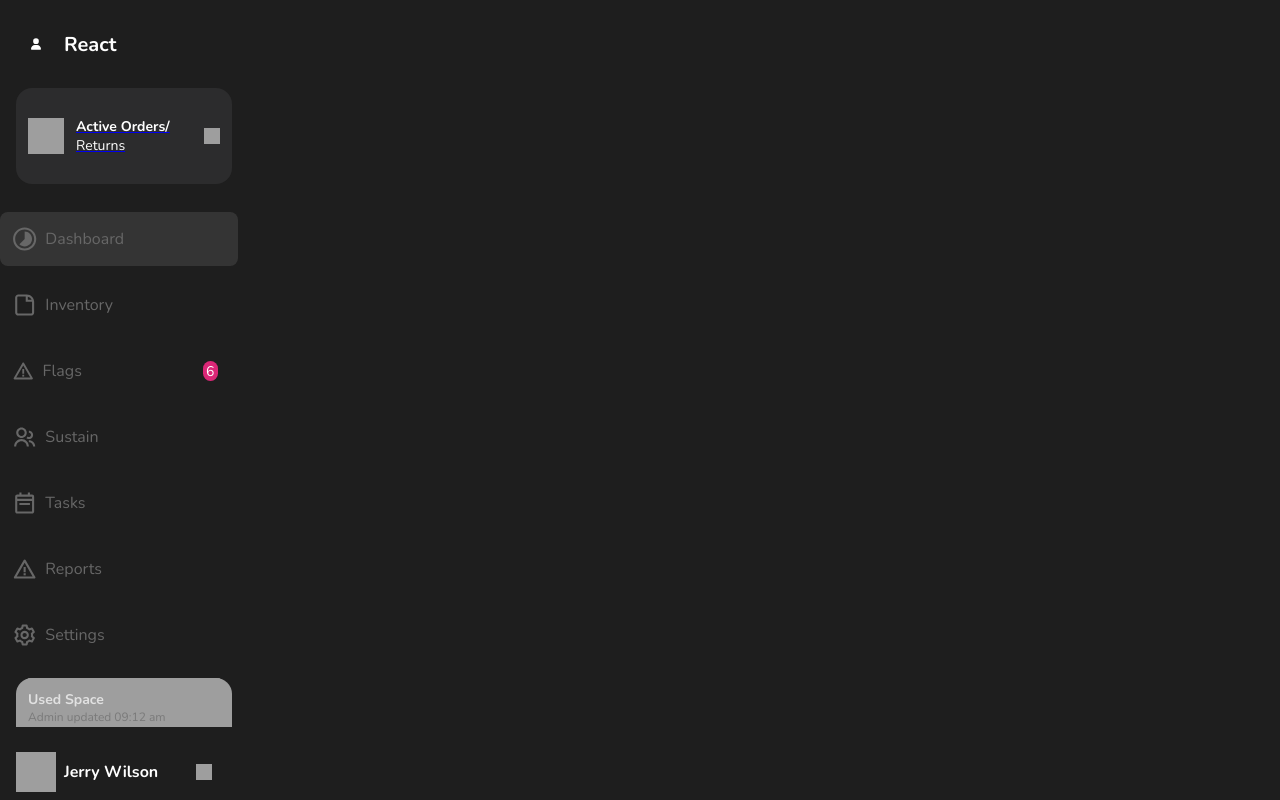
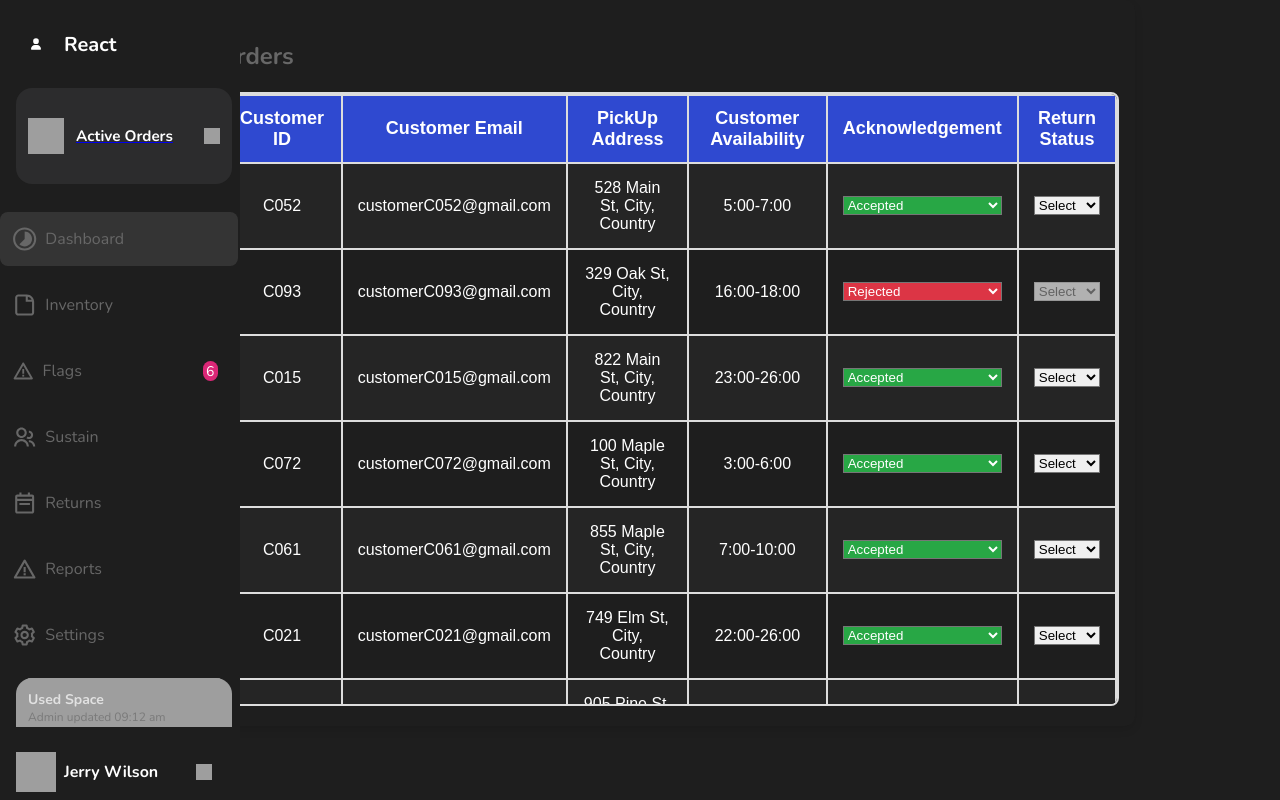
Before and after one commit to Agarwalvidu/orderprocess, a React (Create React App) app: page /return in a window 1280 px wide. Built offline with nearby package versions, Linux system fonts and the light colour scheme; grey boxes are pictures that could not be loaded.

Commit message:
return table added and flag table fixed

```diff
--- a/src/App.js
+++ b/src/App.js
@@ -5,6 +5,7 @@ import { CustomerOrders } from "./components/sustain/sustain";
 import { Inventory } from "./components/Inventory/inventory";
 import Layout from "./components/dashboard/toggle";
 import OrdersTable from "./components/activeorder/activeorder";
+import ReturnOrders from "./components/return/return";
 import { FlaggedOrders } from "./components/flags/flags";
 
 function App() {
@@ -17,6 +18,7 @@ function App() {
       <Route path="/inventory" element={<Inventory />} />
       <Route path="/orders" element={<OrdersTable />} />
       <Route path="/flags" element={<FlaggedOrders />} />
+      <Route path="/return" element={<ReturnOrders/>} />
     </Routes>
     </Layout>
   </BrowserRouter>
--- a/src/components/activeorder/activeorder.css
+++ b/src/components/activeorder/activeorder.css
@@ -72,6 +72,31 @@
 .unique-active-orders-table tr:nth-child(even) td {
   background-color: #1e1e1e;
 }
+/* Green for Accepted */
+.ack-dropdown.green {
+  background-color: #28a745;  /* Green for Accepted */
+  color: white;
+}
+
+/* Red for Rejected */
+.ack-dropdown.red {
+  background-color: #dc3545;  /* Red for Rejected */
+  color: white;
+}
+
+/* Ensure return status dropdown has consistent styling */
+.return-status-dropdown {
+  background-color: #f0f0f0;
+}
+
+.return-status-dropdown {
+  width: 100%;
+}
+
+.ack-dropdown {
+  width: 100%;
+}
+
 
 /* Responsive Design */
 @media (max-width: 1280px) {
--- a/src/components/dashboard/dash.css
+++ b/src/components/dashboard/dash.css
@@ -201,7 +201,7 @@ background: #1d1d1d;
 }
 
 .sidebar-title {
-  font-size: 0.875rem;
+  font-size: 0.95rem;
   font-weight: bold;
   color: white;
 }
--- a/src/components/dashboard/sidebar.js
+++ b/src/components/dashboard/sidebar.js
@@ -19,9 +19,9 @@ const sidebarItems = [
       { id: '1', title: 'Inventory', notifications: false, path:'/inventory' },
       { id: '2', title: 'Flags', notifications: 6, path:'/flags' },
       { id: '3', title: 'Sustain', notifications: false, path:'sustain' },
+      { id: '4', title: 'Returns', notifications: false, path:'/return'},
     ],
     [
-      { id: '4', title: 'Tasks', notifications: false },
       { id: '5', title: 'Reports', notifications: false },
       { id: '6', title: 'Settings', notifications: false },
     ],
@@ -61,8 +61,7 @@ const sidebarItems = [
       <div className="sidebar-header-content">
         <Icon path="res-react-dash-sidebar-card" className="icon-size" />
         <div className="sidebar-header-text">
-          <div className="sidebar-title">Active Orders/ </div>
-          <div className="sidebar-subtitle">Returns</div>
+          <div className="sidebar-title">Active Orders </div>
         </div>
         <div className="sidebar-grow"></div>
         <Icon
--- a/src/components/flags/flags.css
+++ /dev/null
@@ -1,86 +0,0 @@
-
-/* Centering the table container and shifting slightly to the right */
-.flags-container {
-    max-width: 1000px;
-    width: 90%;
-    background: #1e1e1e;
-    border-radius: 10px;
-    box-shadow: 0 4px 8px rgba(0, 0, 0, 0.1);
-    overflow-y: auto;
-    overflow-x: hidden;
-    max-height: 90vh;
-    scroll-behavior: smooth;
-    display: flex;
-    flex-direction: column;
-    padding: 20px;
-    margin-left: 180px; /* Shift the entire table to the right */
-}
-
-/* Centering the table */
-.scrollable-flags-table {
-    display: flex;
-    justify-content: center;
-    width: 100%;
-    margin-left: 20px; /* Slight shift to the right */
-}
-
-/* Table Styling */
-.flagged-orders-table {
-    width: auto;
-    border-collapse: collapse;
-    background-color: #1e1e1e;
-    margin: 0 auto; /* Keeps table centered in its container */
-}
-
-/* Table Header */
-.flagged-orders-table th {
-    background-color: #2f49d0;
-    color: white;
-    font-size: 18px;
-    padding: 15px;
-    border: 2px solid #ddd;
-    text-align: center;
-}
-
-/* Table Data */
-.flagged-orders-table td {
-    border: 2px solid #ddd;
-    padding: 15px;
-    color: white;
-    text-align: center;
-    vertical-align: middle;
-    font-size: 16px;
-    line-height: 1.6;
-}
-
-/* Alternating Row Colors */
-.flagged-orders-table tr:nth-child(even) {
-    background-color: #252525;
-}
-
-.flagged-orders-table tr:nth-child(odd) {
-    background-color: #1e1e1e;
-}
-
-/* Row Hover Effect */
-.flagged-orders-table tr:hover {
-    background-color: #444;
-    transition: background-color 0.3s ease-in-out;
-}
-
-/* Responsive Design */
-@media (max-width: 768px) {
-    .flags-container {
-        margin-left: 0; /* Reset margin for smaller screens */
-    }
-
-    .flagged-orders-table {
-        width: 100%;
-    }
-
-    .flagged-orders-table th,
-    .flagged-orders-table td {
-        font-size: 14px;
-        padding: 10px;
-    }
-}
--- a/src/components/flags/flags.js
+++ b/src/components/flags/flags.js
@@ -1,6 +1,5 @@
 import React, { useState, useEffect } from 'react';
 import Papa from 'papaparse';
-import './flags.css'; // Import the CSS file
 
 const FlaggedOrders = () => {
   const [flaggedOrders, setFlaggedOrders] = useState([]);
@@ -28,10 +27,10 @@ const FlaggedOrders = () => {
   }, []);
 
   return (
-    <div className="flags-container">
+    <div className="orders-container">
       <h2>Flagged Orders</h2>
-      <div className="scrollable-flags-table">
-        <table className="flagged-orders-table">
+      <div className="scrollable-table">
+        <table className="unique-active-orders-table">
           <thead>
             <tr>
               <th>Order ID</th>
--- /dev/null
+++ b/src/components/return/return.js
@@ -0,0 +1,120 @@
+import React, { useState, useEffect } from 'react';
+import Papa from 'papaparse';
+import '../activeorder/activeorder.css'; // Import the CSS file
+
+const ReturnOrders = () => {
+  const [orders, setOrders] = useState([]);
+
+  useEffect(() => {
+    fetch('/assets/return.csv')
+      .then((response) => {
+        if (!response.ok) {
+          throw new Error('Network response was not ok');
+        }
+        return response.text();
+      })
+      .then((csvData) => {
+        Papa.parse(csvData, {
+          complete: (result) => {
+            const parsedOrders = result.data.map((order) => {
+              // Apply initial class based on Acknowledgement value
+              if (order.Acknowledgement === 'Accepted') {
+                order.ackClass = 'green';
+              } else if (order.Acknowledgement === 'Rejected') {
+                order.ackClass = 'red';
+              }
+              return order;
+            });
+            setOrders(parsedOrders); // Set orders with the initial ackClass
+          },
+          header: true,
+        });
+      })
+      .catch((error) => {
+        console.error('Error fetching CSV:', error);
+      });
+  }, []);
+
+  const handleAcknowledgementChange = (index, value) => {
+    const updatedOrders = [...orders];
+    updatedOrders[index].Acknowledgement = value;
+
+    if (value === 'Accepted') {
+      updatedOrders[index].ackClass = 'green';
+    } else if (value === 'Rejected') {
+      updatedOrders[index].ackClass = 'red';
+    }
+
+    setOrders(updatedOrders);
+  };
+
+  const handleReturnStatusChange = (index, value) => {
+    const updatedOrders = [...orders];
+    if (updatedOrders[index].Acknowledgement === 'Rejected') {
+      updatedOrders[index].ReturnStatus = '';
+    } else {
+      updatedOrders[index].ReturnStatus = value;
+    }
+    setOrders(updatedOrders);
+  };
+
+  return (
+    <div className="orders-container">
+      <h2>Return Orders</h2>
+      <div className="scrollable-table">
+        <table className="unique-active-orders-table">
+          <thead>
+            <tr>
+              <th>Order ID</th>
+              <th>Customer ID</th>
+              <th>Customer Email</th>
+              <th>PickUp Address</th>
+              <th>Customer Availability</th>
+              <th>Acknowledgement</th>
+              <th>Return Status</th>
+            </tr>
+          </thead>
+          <tbody>
+            {orders.length === 0 ? (
+              <tr><td colSpan="7">No active orders found</td></tr>
+            ) : (
+              orders.map((order, index) => (
+                <tr key={index}>
+                  <td>{order['Order ID']}</td>
+                  <td>{order['Customer ID']}</td>
+                  <td>{order['Customer Email']}</td>
+                  <td>{order['PickUp Address']}</td>
+                  <td>{order['Customer Availability']}</td>
+                  <td>
+                    <select
+                      value={order.Acknowledgement || ''}
+                      onChange={(e) => handleAcknowledgementChange(index, e.target.value)}
+                      className={`ack-dropdown ${order.ackClass || ''}`}
+                    >
+                      <option value="Accepted">Accepted</option>
+                      <option value="Rejected">Rejected</option>
+                    </select>
+                  </td>
+                  <td>
+                    <select
+                      value={order.ReturnStatus || ''}
+                      onChange={(e) => handleReturnStatusChange(index, e.target.value)}
+                      disabled={order.Acknowledgement === 'Rejected'}
+                      className="return-status-dropdown"
+                    >
+                      <option value="">Select</option>
+                      <option value="Successful">Successful</option>
+                      <option value="In Process">In Process</option>
+                    </select>
+                  </td>
+                </tr>
+              ))
+            )}
+          </tbody>
+        </table>
+      </div>
+    </div>
+  );
+};
+
+export default ReturnOrders;
```
Also changed, not shown: public/assets/return.csv (added).
